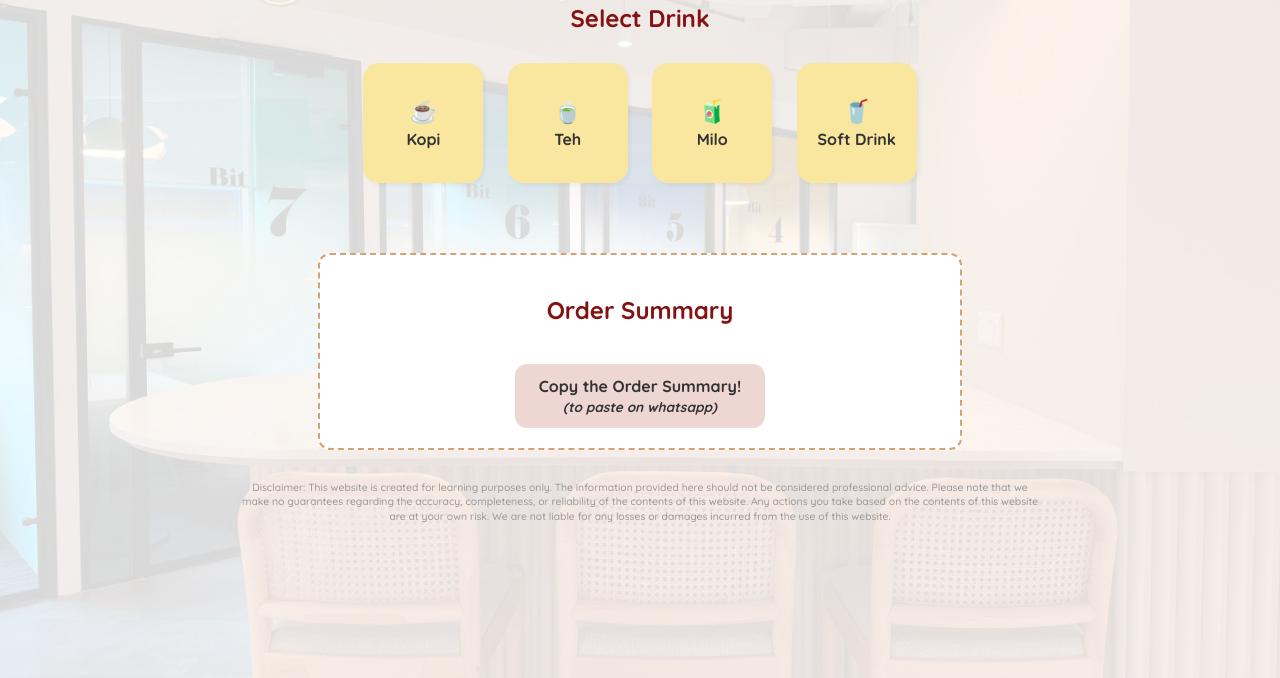
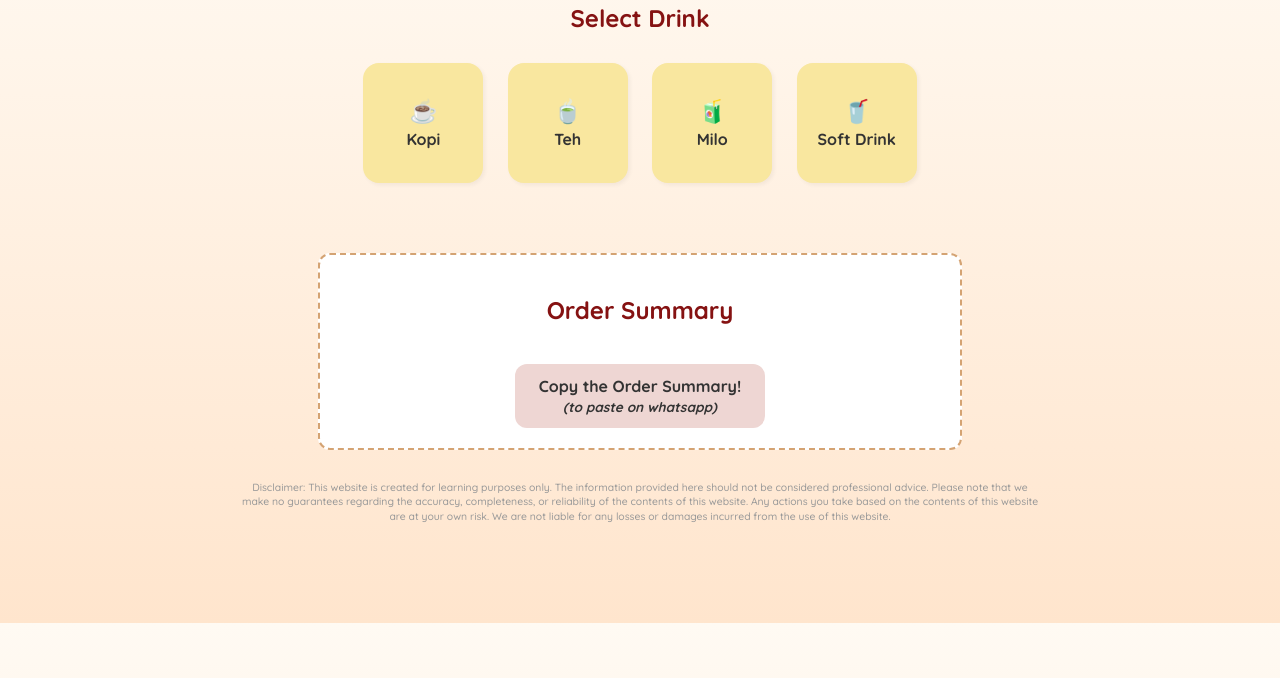
Before and after one commit to RWUltima/KopiBuddy, a website: page public/index.html in a window 1280 px wide. Shown: the part 122-800 px from the top of the page. Drawn offline with Linux system fonts and the light colour scheme.

Commit message:
Reverted to linear background

```diff
--- a/public/style.css
+++ b/public/style.css
@@ -1,9 +1,7 @@
 
 body {
   font-family: 'Quicksand', sans-serif;
-background: linear-gradient(rgba(255,255,255,0.85), rgba(255,255,255,0.85)),
-              url('/FunanL6Pantry.jpg') no-repeat center center fixed;
-  background-size: cover;
+  background: linear-gradient(180deg, #fffaf3 0%, #ffe5cd 100%);
   padding: 20px;
   text-align: center;
   color: #851212;
```
Also changed, not shown: BG.jpg (added), FunanL6Pantry.jpg (deleted).
